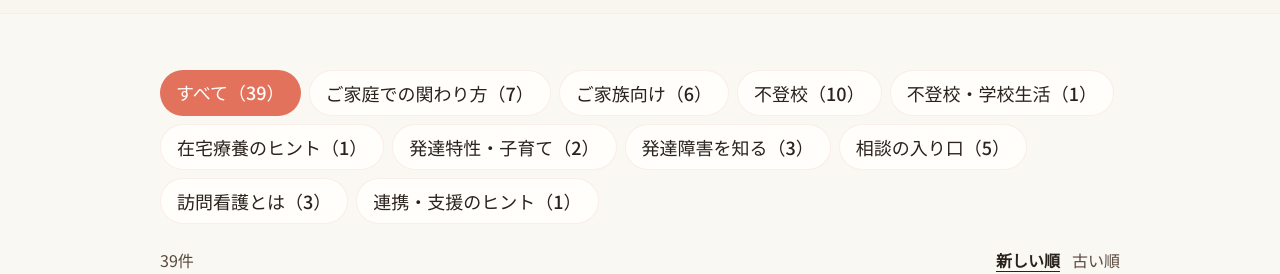
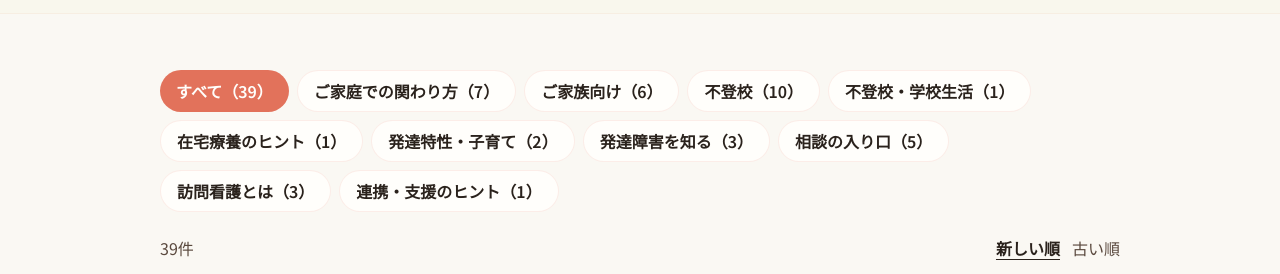
Before and after one commit to schoolyardpenguin1002-code/ritanowa, a Next.js app: page /blog in a window 1280 px wide. Shown: the part 365-639 px from the top of the page. Built offline with nearby package versions, Linux system fonts and the light colour scheme; no server answers; a web font is replaced by a local one.

Commit message:
Align blog category tabs across screen sizes

```diff
--- a/app/blog/page.tsx
+++ b/app/blog/page.tsx
@@ -50,10 +50,11 @@ export default async function BlogPage({ searchParams }: Props) {
         description="小児精神科訪問看護や、お子さま・ご家族向けの読み物を掲載しています。"
       />
       <RevealSection className="mx-auto max-w-5xl px-4 py-10 md:px-8 md:py-14">
-        <div className="mb-6 flex flex-wrap gap-2">
+        <div className="mb-6 flex gap-2 overflow-x-auto pb-3 sm:flex-wrap sm:overflow-visible sm:pb-0">
           <Link
             href={buildHref(undefined, sort)}
-            className={`rounded-full px-4 py-2 text-lg font-medium ${
+            aria-current={!category ? "page" : undefined}
+            className={`inline-flex shrink-0 items-center justify-center whitespace-nowrap rounded-full px-4 py-2.5 text-sm font-semibold leading-tight transition-colors sm:text-base ${
               !category
                 ? "bg-primary text-primary-foreground"
                 : "border border-border bg-card hover:bg-secondary"
@@ -65,7 +66,8 @@ export default async function BlogPage({ searchParams }: Props) {
             <Link
               key={c}
               href={buildHref(c, sort)}
-              className={`rounded-full px-4 py-2 text-lg font-medium ${
+              aria-current={category === c ? "page" : undefined}
+              className={`inline-flex shrink-0 items-center justify-center whitespace-nowrap rounded-full px-4 py-2.5 text-sm font-semibold leading-tight transition-colors sm:text-base ${
                 category === c
                   ? "bg-primary text-primary-foreground"
                   : "border border-border bg-card hover:bg-secondary"
```
